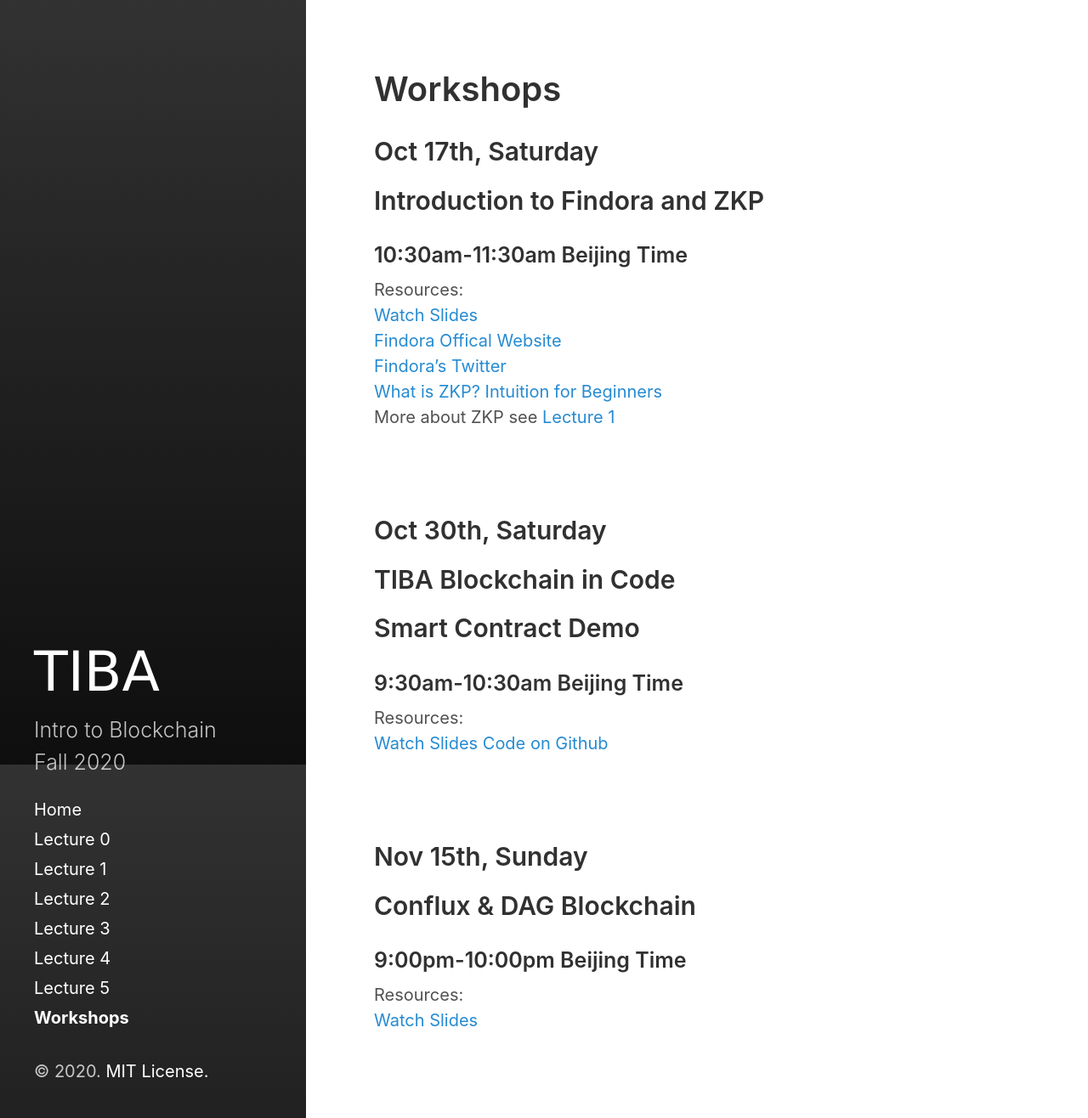
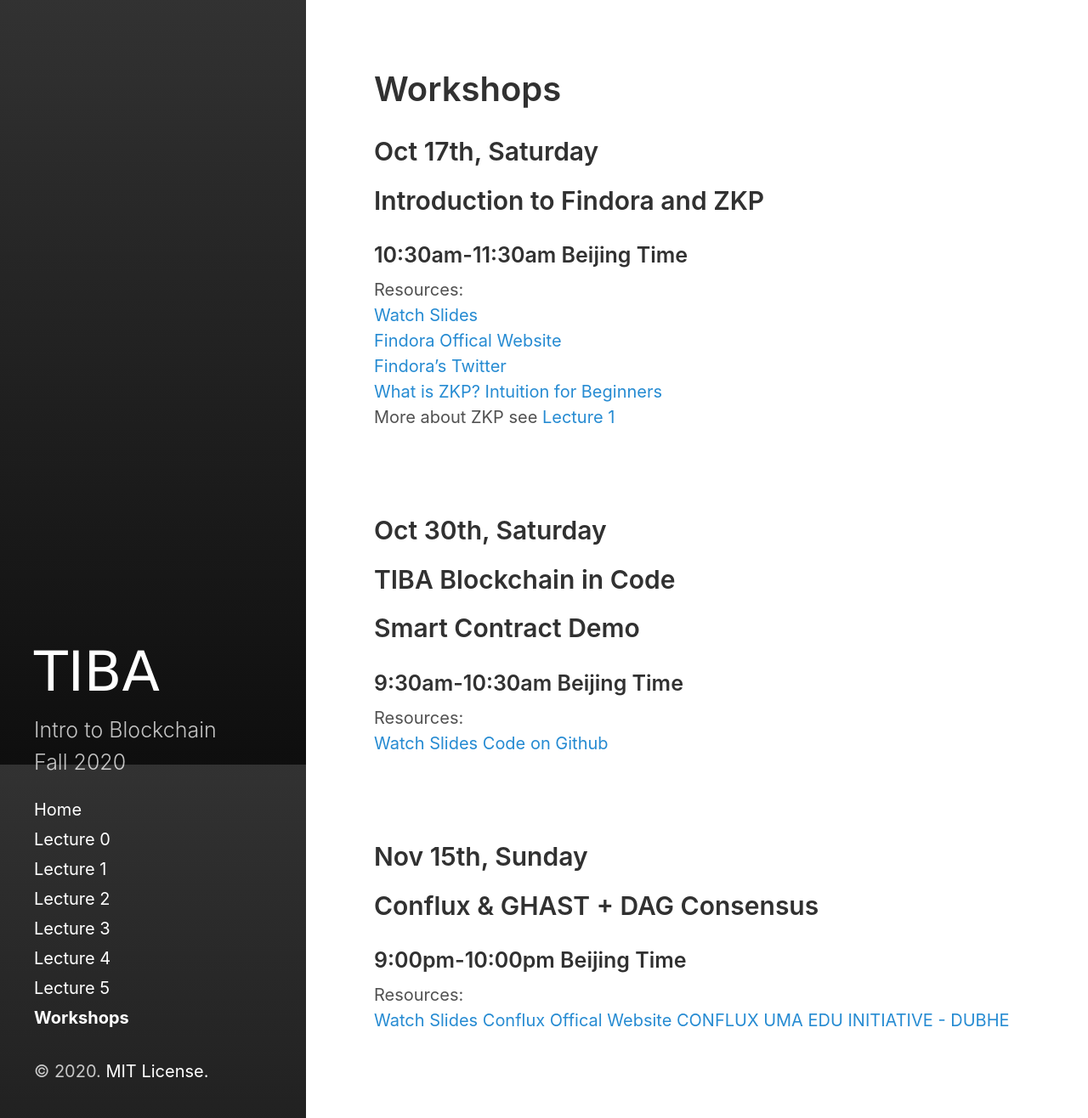
Before and after one commit to SamT6/ItBf20, a Jekyll site: the page built from workshops.md, in a window 1280 px wide and 1316 px high. Shown: the whole window at 85% size. Built offline with Jekyll 4.4.1, drawn with Linux system fonts in a browser that asks for light colours.

Commit message:
workshop3

```diff
--- a/workshops.md
+++ b/workshops.md
@@ -42,11 +42,13 @@ Resources:
 <br/>
 
 ## Nov 15th, Sunday
-## Conflux & DAG Blockchain
+## Conflux & GHAST + DAG Consensus
 ### 9:00pm-10:00pm Beijing Time
 
 Resources:
 <br/>
-<a href="">Watch</a>
-<a href="lectures/.pdf">Slides</a>
+<a href="https://youtu.be/Zcx2rP_2Z3g">Watch</a>
+<a href="lectures/workshop_3_conflux-consensus-tiba-2020-11-15.pdf">Slides</a>
+<a href="https://confluxnetwork.org/">Conflux Offical Website</a>
+<a href="https://www.edu.confluxnetwork.org/?lang=en">CONFLUX UMA EDU INITIATIVE - DUBHE</a>
 <br/>
```
Also changed, not shown: 1 other file.
